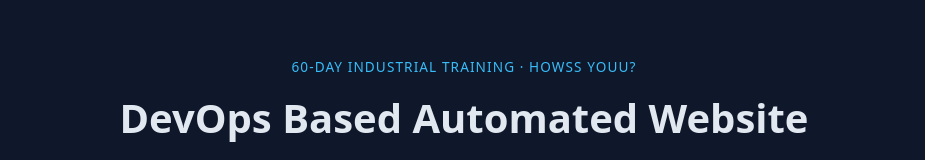
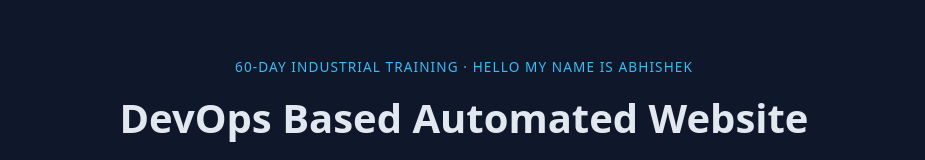
Before and after one commit to abhishekagarwal00/DevOps-Automated-Website-Deployment, a React (Vite) app: page / in a window 1280 px wide. Shown: the top 160 px of the page, without its empty margins (176-1101 px from the left). Built offline with nearby package versions, Linux system fonts and the light colour scheme.

Commit message:
original heading

```diff
--- a/src/App.jsx
+++ b/src/App.jsx
@@ -15,7 +15,7 @@ export default function App() {
   return (
     <main className="page">
       <header className="hero">
-        <p className="eyebrow">60-Day Industrial Training · Howss youu?</p>
+        <p className="eyebrow">60-Day Industrial Training · Hello My Name is Abhishek</p>
         <h1>DevOps Based Automated Website Deployment</h1>
         <p className="sub">
           Every push to <code>main</code> is tested, built and deployed by GitHub Actions — no manual steps.
```
